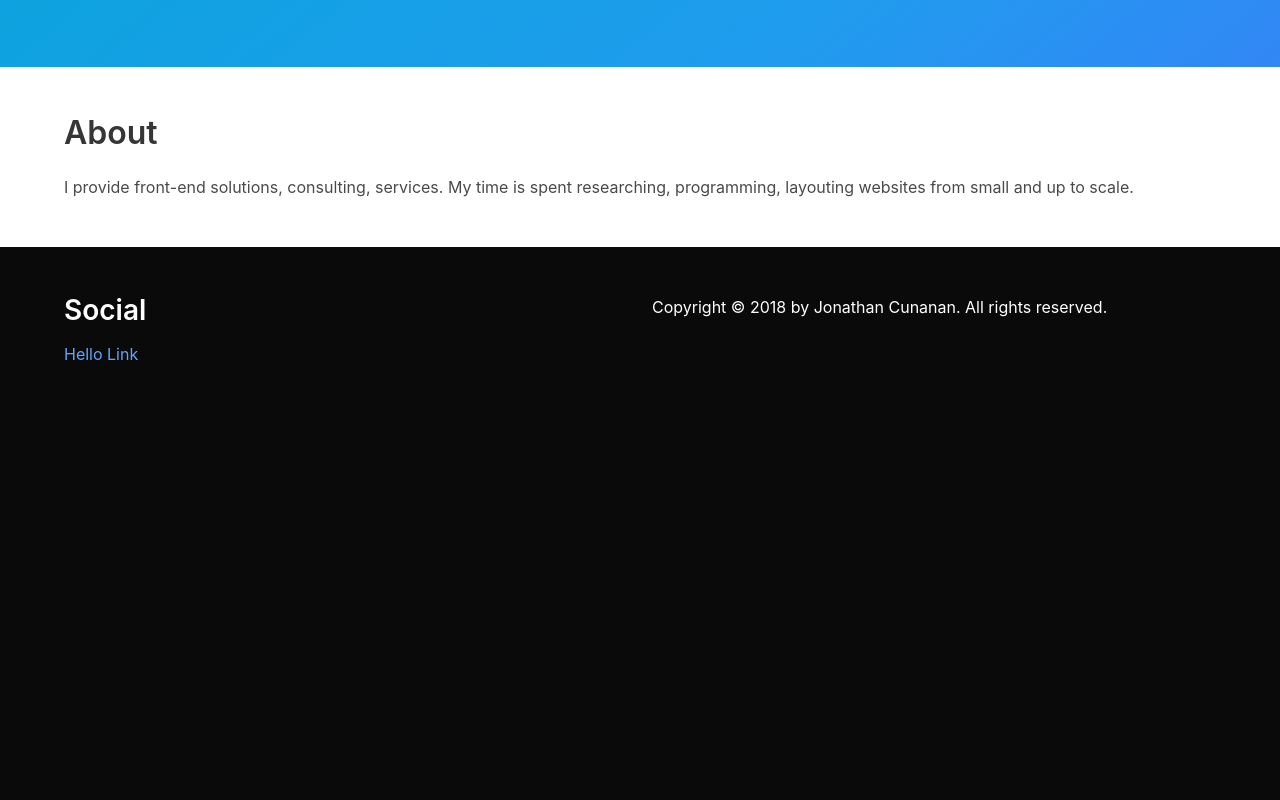
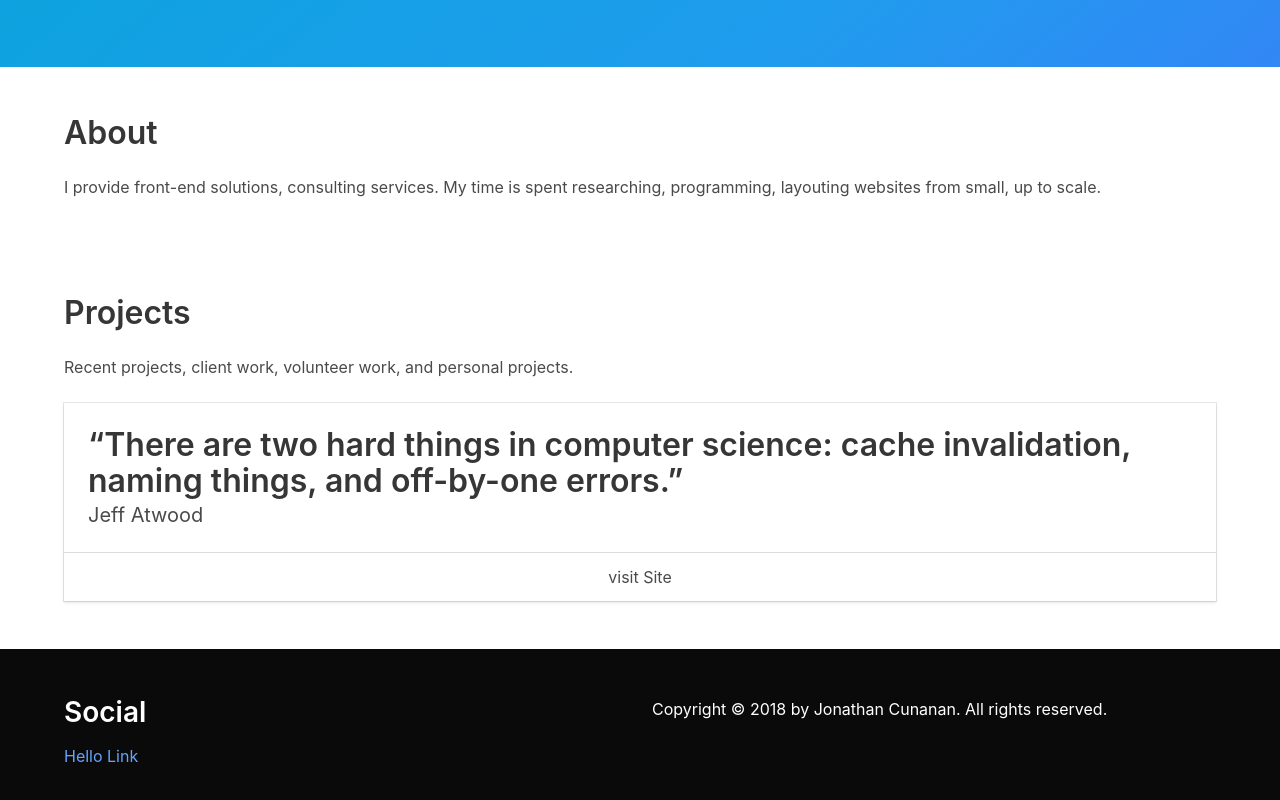
Before and after one commit to jcunanan05/portfolio-with-ci, a React (Create React App) app: page / in a window 1280 px wide. Shown: the part 400-1200 px from the top of the page. Before the commit the page ends 862 px from the top, so only its background shows below. Built offline with nearby package versions, Linux system fonts and the light colour scheme.

Commit message:
Edit Hero Component Style And Add Card Component

```diff
--- a/src/App.js
+++ b/src/App.js
@@ -6,6 +6,7 @@ import Section from './views/components/Section';
 import Content from './views/components/Content';
 import Footer from './views/components/Footer';
 import HomeHeader from './views/home/HomeHeader';
+import ProjectsSection from './views/home/ProjectsSection';
 import { about } from './content/index';
 
 import './App.css';
@@ -21,6 +22,8 @@ class App extends Component {
           <Content className="content" __html={processMarkdown(about)} />
         </Section>
 
+        <ProjectsSection />
+
         <Footer />
       </div>
     );
--- a/src/content/index.js
+++ b/src/content/index.js
@@ -1,6 +1,10 @@
 export const about = `
-I provide front-end solutions, consulting, services. My time is spent researching, programming, layouting websites from small and up to scale.
+I provide front-end solutions, consulting services. My time is spent researching, programming, layouting websites from small, up to scale.
 `;
+
+export const projects = {
+  intro: `Recent projects, client work, volunteer work, and personal projects.`
+}
 
 const content = {
   about
--- /dev/null
+++ b/src/views/components/Card.js
@@ -0,0 +1,19 @@
+import React, { Component, Children, cloneElement } from 'react';
+
+export default class Card extends Component {
+  static Content = ({ children }) => (
+    <div className="card-content">{children}</div>
+  );
+
+  static Footer = ({ children }) => (
+    <footer className="card-footer">{children}</footer>
+  );
+
+  render() {
+    const childrenElements = Children.map(this.props.children, childElement =>
+      cloneElement(childElement)
+    );
+
+    return <div className="card">{childrenElements}</div>;
+  }
+}
--- a/src/views/components/Hero.css
+++ b/src/views/components/Hero.css
@@ -1,3 +1,14 @@
-.hero .subtitle {
+.Hero .subtitle {
   margin-bottom: 0.2rem;
 }
+
+@media (max-width: 768px) {
+  .Hero {
+    height: 50vh;
+  }
+
+  .hero-body {
+    display: flex;
+    align-items: center;
+  }
+}
--- /dev/null
+++ b/src/views/home/ProjectsSection.js
@@ -0,0 +1,27 @@
+import React from 'react';
+import Section from '../components/Section';
+import Content from '../components/Content';
+import Card from '../components/Card';
+import { projects } from '../../content/index';
+
+export default function ProjectsSection() {
+  return (
+    <Section title="Projects" name="projects">
+      <Content __html={projects.intro} />
+      <Card>
+        <Card.Content>
+          <p className="title">
+            “There are two hard things in computer science: cache invalidation,
+            naming things, and off-by-one errors.”
+          </p>
+          <p className="subtitle">Jeff Atwood</p>
+        </Card.Content>
+        <Card.Footer>
+          <div className="card-footer-item">
+            visit Site
+          </div>
+        </Card.Footer>
+      </Card>
+    </Section>
+  );
+}
```
Also changed, not shown: 2 other files (tests, documents, lock files or other folders).
